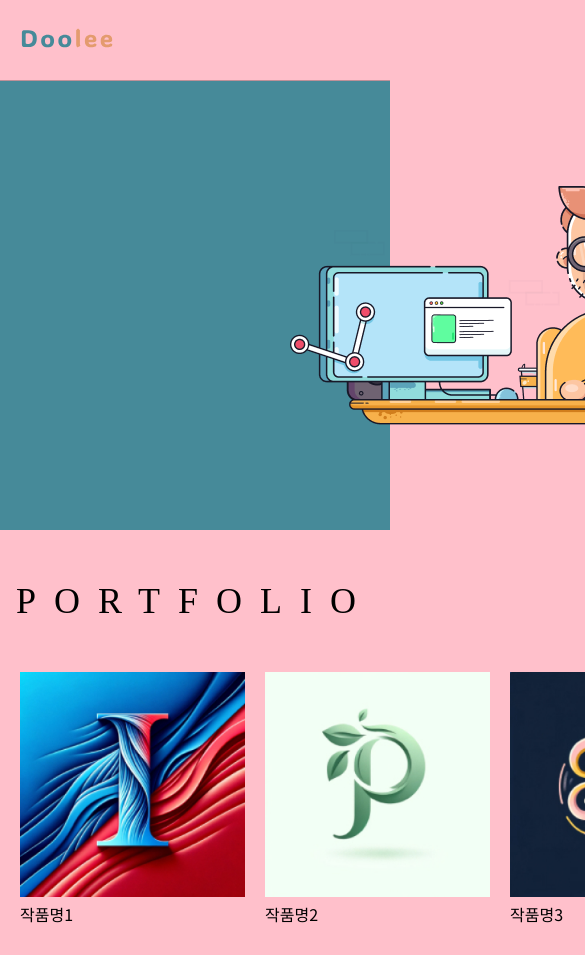
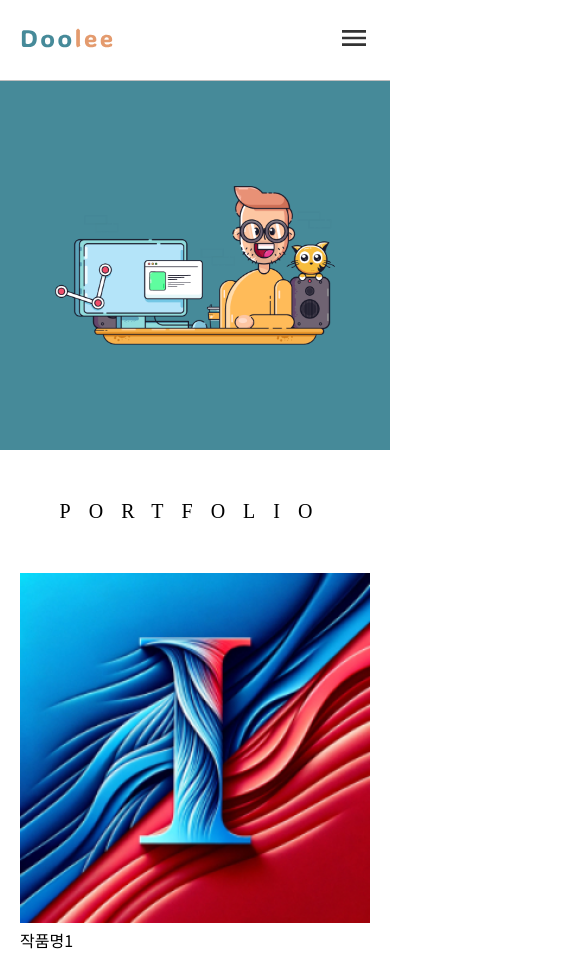
Before and after one commit to csslick/figma_project, a plain HTML site: page index.html in a window 390 px wide. Shown: the top 955 px of the page, 585 px wide, since content can reach past the window. Drawn offline with Linux system fonts and the light colour scheme; a web font is replaced by a local one.

Commit message:
49.모바일 스타일

```diff
--- a/css/style.css
+++ b/css/style.css
@@ -3,6 +3,9 @@
 
 /* PC용 스타일 */
 @media (min-width: 768px) {
+  .toggle {
+    display: none;
+  }
   .container {
     /* width: 1240px; */
     width: 100%;
@@ -107,13 +110,18 @@
 /* Mobile용 스타일 */
 @media (max-width: 767px) {
   body {
-    background-color: pink;
+    /* background-color: pink; */
   }
+
+  .toggle {
+    background-color: transparent;
+    border: none;
+  }
+
   .container {
     /* width: 1240px; */
     width: 100%;
-    min-width: 1000px;
-    max-width: 1400px;
+    max-width: 767px;
     /* background: #ccc; */
     margin: 0 auto;
     padding-left: 20px;
@@ -123,6 +131,10 @@
   header {
     /* background: pink; */
     border-bottom: 1px solid rgba(0,0,0, 0.25);
+  }
+
+  header nav ul {
+    display: none;
   }
 
   header nav a {
@@ -158,16 +170,20 @@
     align-items: center;
   }
 
+  .main-visual img {
+    width: 80%;
+  }
+
   #portfolio .container {
-    display: flex;
+    /* display: flex;
     flex-wrap: wrap;
-    gap: 20px;
+    gap: 20px; */
   }
 
   #portfolio .container li {
     /* border: 2px solid red; */
     /* width: 25%; */
-    width: calc((100% - 20px * 3) / 4);
+    /* width: calc((100% - 20px * 3) / 4); */
     margin-bottom: 40px;
   }
 
@@ -180,7 +196,7 @@
     padding-top: 50px;
     padding-bottom: 50px;
     text-transform: uppercase;
-    font-size: 36px;
+    font-size: 20px;
     letter-spacing: calc(36px / 2); /* 50% */
   }
 
--- a/index.html
+++ b/index.html
@@ -19,6 +19,9 @@
           <li><a href="#portfolio">Portfolio</a></li>
           <li><a href="#">Contact</a></li>
         </ul>
+        <button class="toggle">
+          <img src="images/material-symbols_menu.svg" alt="toggle">
+        </button>
       </nav>
     </div>
   </header>
```
